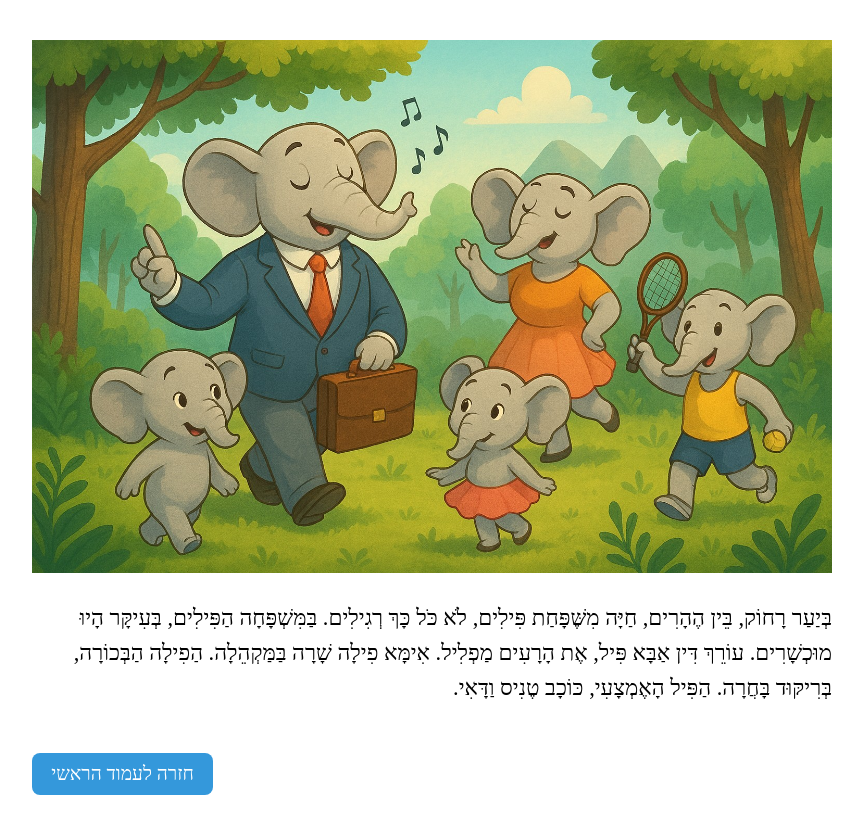
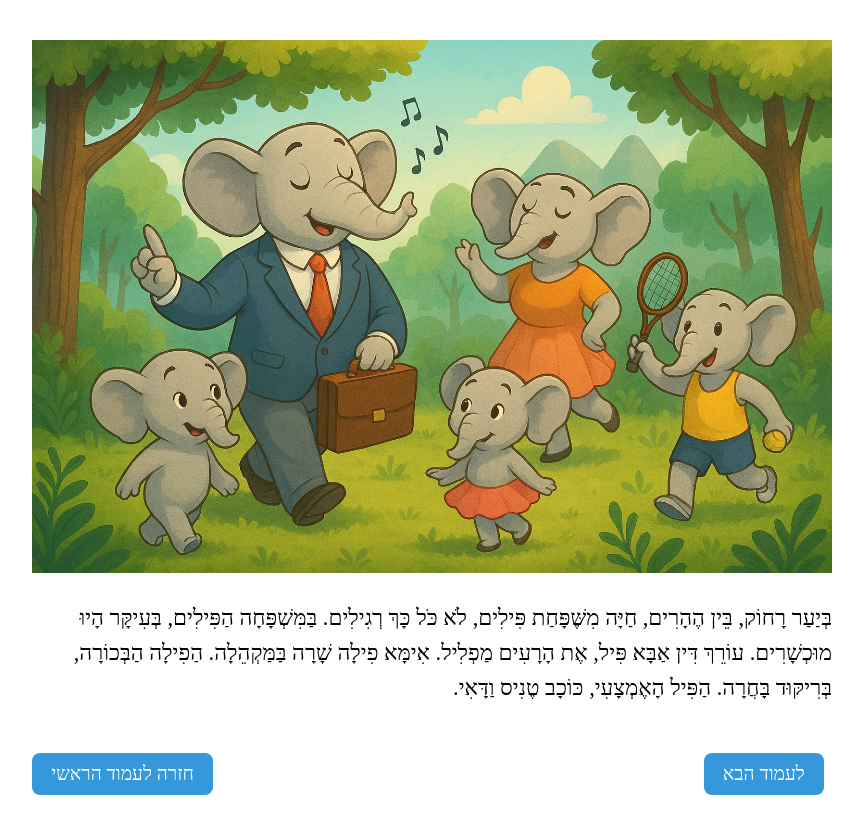
Before and after one commit to MMel25/storybook, a Next.js app: page /page1 in a window 1280 px wide. Shown: the whole page, without its empty margins (208-1071 px from the left). Built offline with nearby package versions, Linux system fonts and the light colour scheme.

Commit message:
Update page1.tsx

```diff
--- a/pages/page1.tsx
+++ b/pages/page1.tsx
@@ -1,6 +1,6 @@
 import StoryPage from '../components/StoryPage';
 
-export default function Page4() {
+export default function Page1() {
   return (
     <StoryPage
       title=""
@@ -10,8 +10,8 @@ export default function Page4() {
 עוֹרֵךְ דִּין אַבָּא פִּיל, אֶת הָרָעִים מַפְלִיל.
 אִימָּא פִילָה שָׁרָה בַּמַּקְהֵלָה.
 הַפִילָה הַבְּכוֹרָה, בְּרִיקּוּד בָּחֲרָה.
-הַפִּיל הָאֶמְצָעִי, כּוֹכָב טֶנִיס וַדָּאִי.
-`}
+הַפִּיל הָאֶמְצָעִי, כּוֹכָב טֶנִיס וַדָּאִי.`}
+      nextPage="/page2"
     />
   );
 }
```
